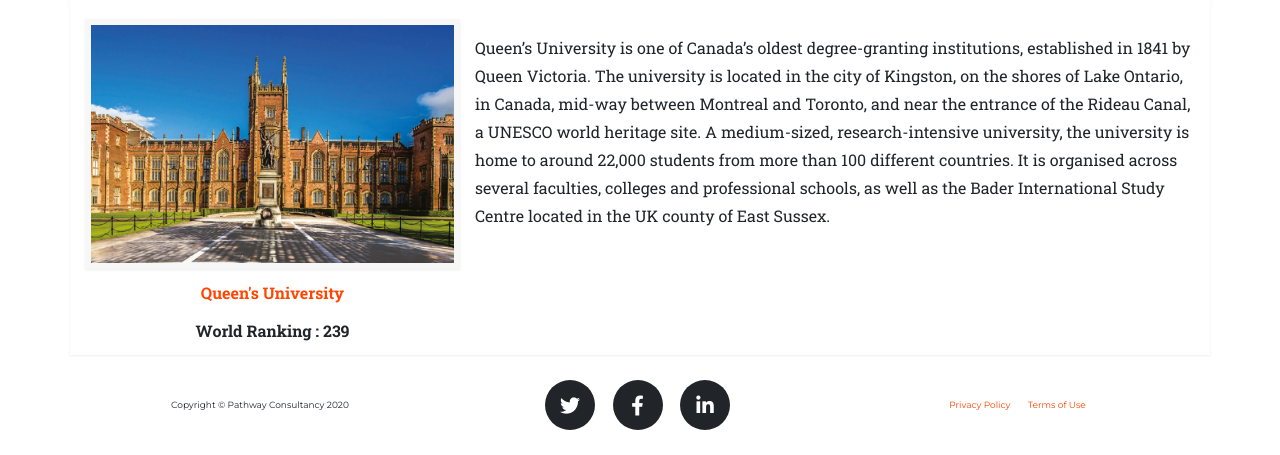
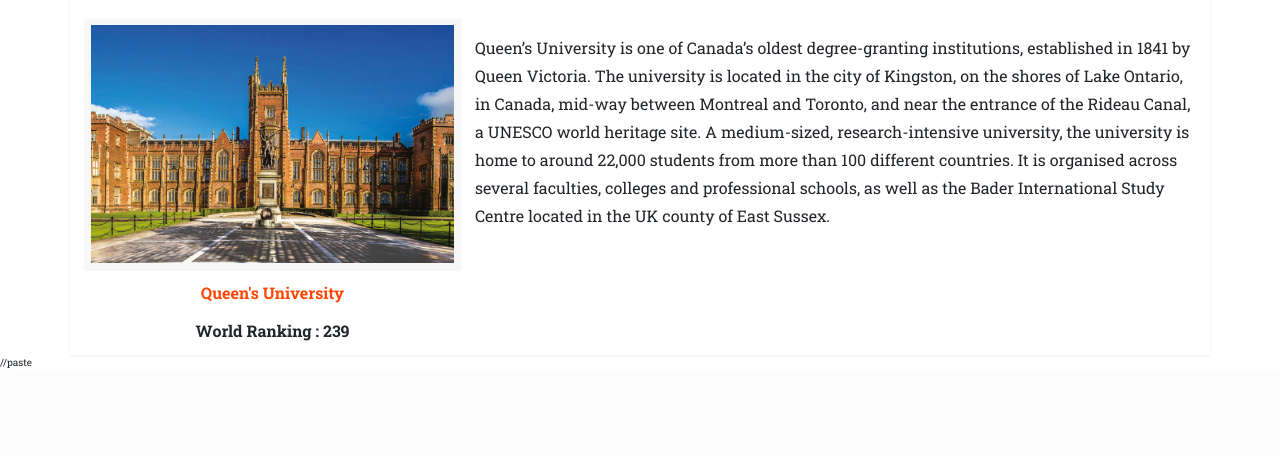
Before and after one commit to PavanSingaraju/Pathway-Consultancy, a PHP site: page /ExploreCanada.php in a window 1280 px wide. Shown: the part 3535-3990 px from the top of the page. After the commit the page ends 3903 px from the top, so only its background shows below. Run offline with PHP 8.4, Linux system fonts and the light colour scheme; data comes from the database, SQL or seed files in the repository; some web fonts are replaced.

Commit message:
canada update1

```diff
--- a/ExploreCanada.php
+++ b/ExploreCanada.php
@@ -97,44 +97,7 @@
     <?php
 }
 ?>
-<footer class="footer">
-    <div class="container">
-        <div class="row align-items-center">
-            <div class="col-md-4">
-                <span class="copyright">Copyright &copy; Pathway Consultancy 2020</span>
-            </div>
-            <div class="col-md-4">
-                <ul class="list-inline social-buttons">
-                    <li class="list-inline-item">
-                        <a href="#">
-                            <i class="fab fa-twitter"></i>
-                        </a>
-                    </li>
-                    <li class="list-inline-item">
-                        <a href="#">
-                            <i class="fab fa-facebook-f"></i>
-                        </a>
-                    </li>
-                    <li class="list-inline-item">
-                        <a href="#">
-                            <i class="fab fa-linkedin-in"></i>
-                        </a>
-                    </li>
-                </ul>
-            </div>
-            <div class="col-md-4">
-                <ul class="list-inline quicklinks">
-                    <li class="list-inline-item">
-                        <a href="#">Privacy Policy</a>
-                    </li>
-                    <li class="list-inline-item">
-                        <a href="#">Terms of Use</a>
-                    </li>
-                </ul>
-            </div>
-        </div>
-    </div>
-</footer>
+//paste
 
 
 <script src="vendor/jquery/jquery.min.js"></script>
```
